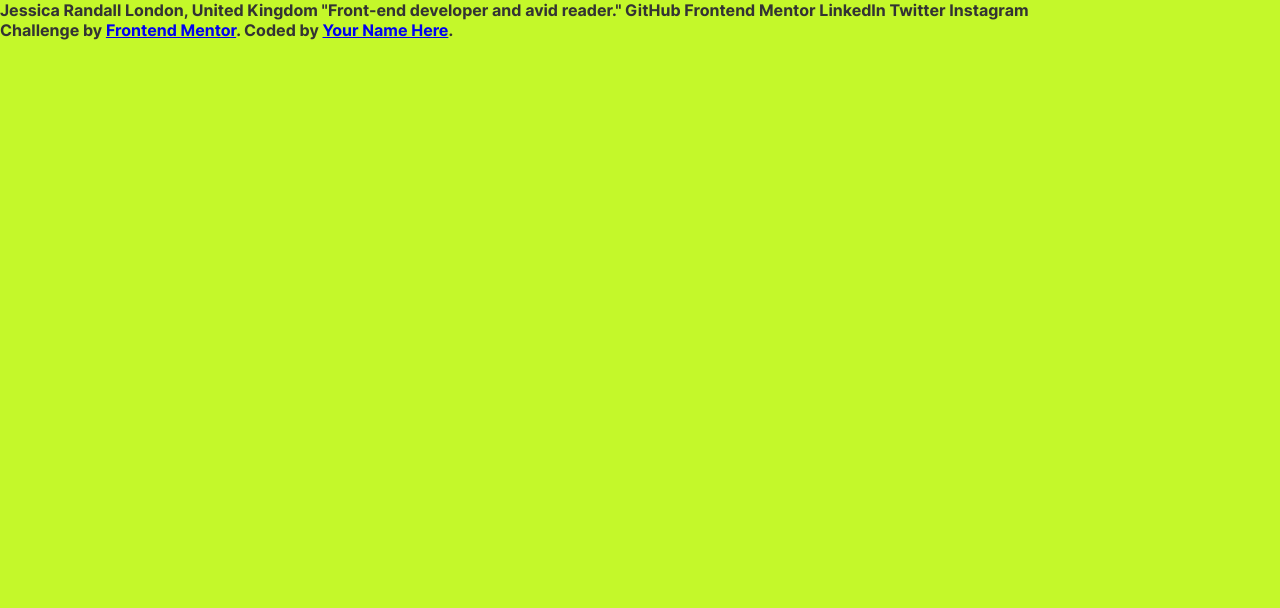
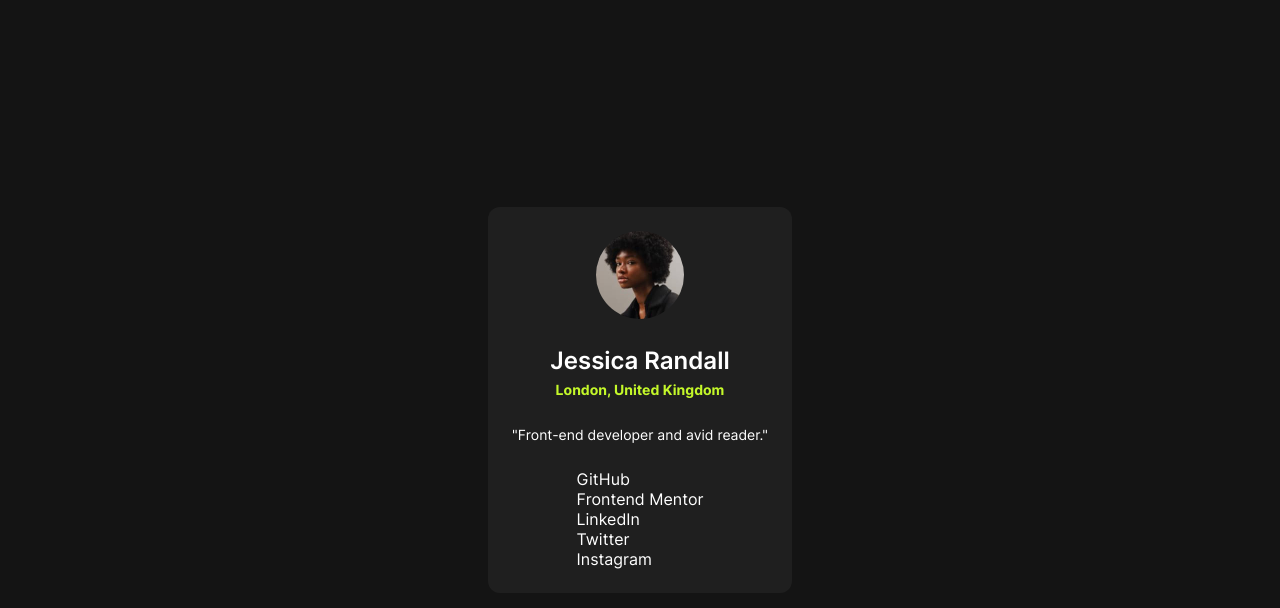
Before and after one commit to niezgoda-piotr/Frontend-Mentor---Social-links-profile, a website built with Vite: page index.html in a window 1280 px wide. Built offline with nearby package versions, Linux system fonts and the light colour scheme.

Commit message:
Finish styling profile section

```diff
--- a/css/fonts.css
+++ b/css/fonts.css
@@ -1,6 +1,6 @@
 @font-face {
     font-family: 'Inter';
     src: url("/fonts/Inter-VariableFont_slnt,wght.ttf") format("truetype");
-    font-weight: normal bold;
+    font-weight: 100 1000;
     font-style: normal;
 }
--- a/css/style.css
+++ b/css/style.css
@@ -1,7 +1,15 @@
-:root {\
-    --default-font-size: 0.875rem; /*  14px  */
-    --heading-font-size: 1.5rem;   /*  24px  */
-    --default-line-height: 150%;
+:root {
+    --text-preset-1-size: 1.5rem;
+    --text-preset-1-weight: 600;
+    --text-preset-1-line-height: 150%;
+
+    --text-preset-2-size: 0.875rem;
+    --text-preset-2-weight: 400;
+    --text-preset-2-line-height: 150%;
+
+    --text-preset-2-bold-size: 0.875rem;
+    --text-preset-2-bold-weight: 700;
+    --text-preset-2-bold-line-height: 150%;
 
     --color-green: #C4F82A;
     --color-grey-900: #141414;
@@ -13,8 +21,8 @@
     --spacing-100: 0.5rem;
     --spacing-150: 0.75rem;
     --spacing-200: 1rem;
-    --spacing-300: 1.5rem;
-    --spacing-500: 2.5rem;
+    --spacing-300: 1.5rem;  /*  24px  */
+    --spacing-500: 2.5rem;  /*  40px  */
 }
 
 /* Reset */
@@ -29,12 +37,67 @@ figure, blockquote, dl, dd {
     margin: 0;
     padding: 0;
 }
+
 /* *** */
 
 body {
     font-family: "Inter", monospace;
-    font-size: var(--default-font-size);
-    font-weight: bold;
-    color: var(--color-grey-700);
-    background-color: var(--color-green);
- }
+    color: var(--color-white);
+    background-color: var(--color-grey-900);
+
+    display: grid;
+    justify-items: center;
+    align-items: center;
+    height: 100vh;
+    padding: var(--spacing-300);
+}
+
+main {
+    max-width: 24rem; /*  384px  */
+    background-color: var(--color-grey-800);
+
+    display: grid;
+    justify-items: center;
+    align-items: center;
+    border-radius: 0.75rem;
+    padding: var(--spacing-300);
+}
+
+.profile {
+    display: grid;
+    gap: var(--spacing-300);
+    padding-bottom: var(--spacing-300);
+    text-align: center;
+}
+
+.profile picture {
+    display: grid;
+    justify-items: center;
+    align-items: center;
+}
+
+.profile img {
+    display: block;
+    width: 5.5rem;
+    border-radius: 2.75rem;
+}
+
+.profile__name-and-location h1 {
+    font-size: var(--text-preset-1-size);
+    font-weight: var(--text-preset-1-weight);
+    line-height: var(--text-preset-1-line-height);
+}
+
+.profile__name-and-location address {
+    font-size: var(--text-preset-2-bold-size);
+    font-weight: var(--text-preset-2-bold-weight);
+    line-height: var(--text-preset-2-bold-line-height);
+    font-style: normal;
+    color: var(--color-green);
+}
+
+.profile__role {
+    font-size: var(--text-preset-2-size);
+    font-weight: var(--text-preset-2-weight);
+    line-height: var(--text-preset-2-line-height);
+}
--- a/index.html
+++ b/index.html
@@ -11,20 +11,32 @@
     <title>Frontend Mentor | Social links profile</title>
 </head>
 <body>
+    <main>
+        <section class="profile">
+            <picture>
+                <source srcset="./images/avatar-jessica.jpeg" width="88px">
+                <img src="./images/avatar-jessica.jpeg" alt="Avatar of Jessica Randall">
+            </picture>
+            <div class="profile__name-and-location">
+                <h1>
+                    Jessica Randall
+                </h1>
+                <address>
+                    London, United Kingdom
+                </address>
+            </div>
+            <p class="profile__role">
+                "Front-end developer and avid reader."
+            </p>
+        </section>
+        <section class="social-links">
+            <p>GitHub</p>
+            <p>Frontend Mentor</p>
+            <p>LinkedIn</p>
+            <p>Twitter</p>
+            <p>Instagram</p>
+        </section>
 
-    Jessica Randall
-    London, United Kingdom
-    "Front-end developer and avid reader."
-
-    GitHub
-    Frontend Mentor
-    LinkedIn
-    Twitter
-    Instagram
-
-    <div class="attribution">
-        Challenge by <a href="https://www.frontendmentor.io?ref=challenge" target="_blank">Frontend Mentor</a>.
-        Coded by <a href="#">Your Name Here</a>.
-    </div>
+    </main>
 </body>
 </html>
```
